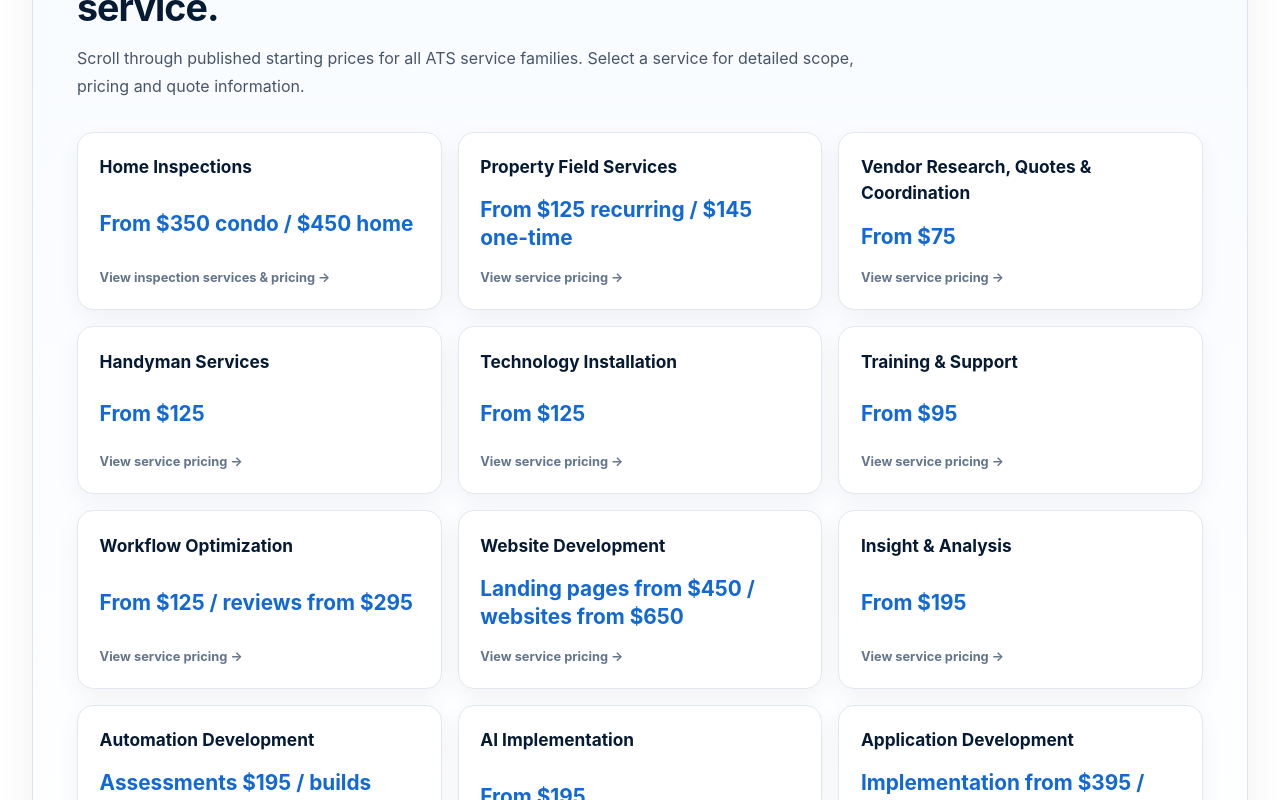
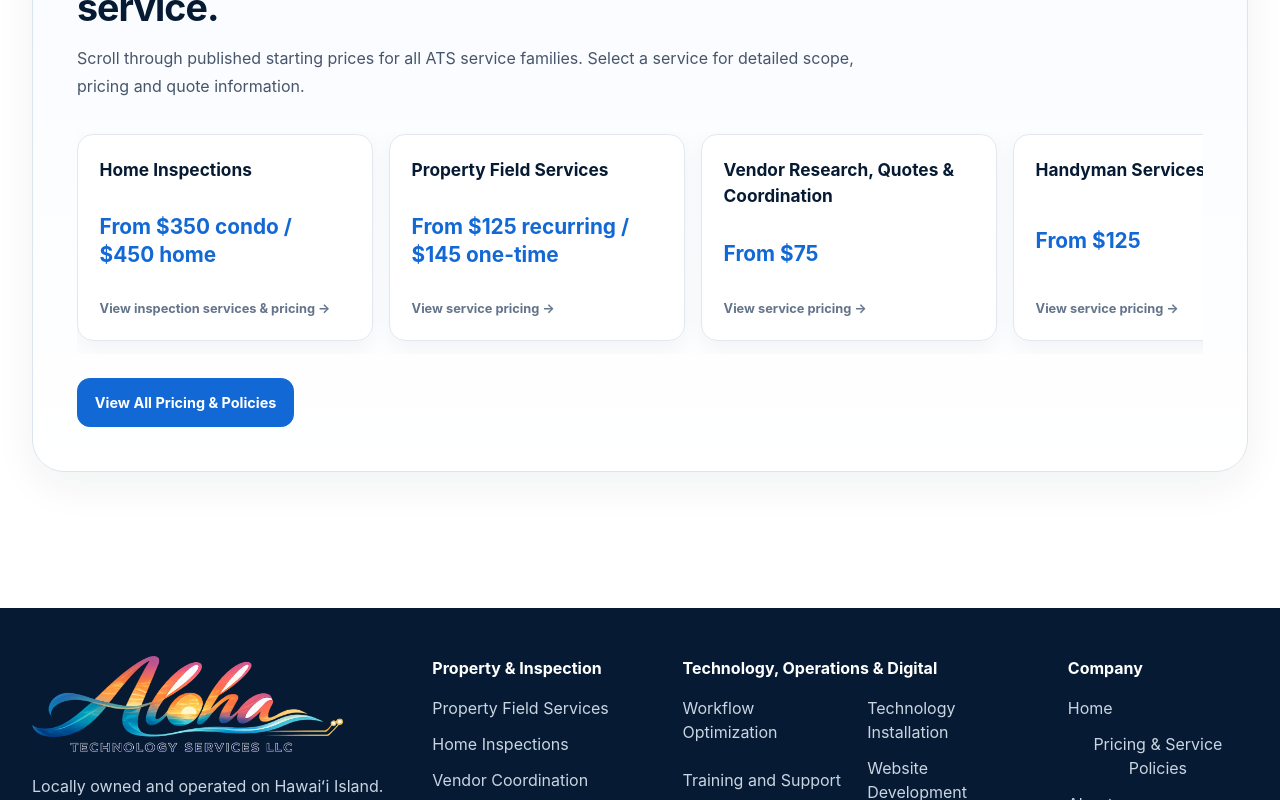
Before and after one commit to AlohaTechnologyServices/Aloha-Technology-Services, a React (Vite) app: page / in a window 1280 px wide. Shown: the part 5880-6680 px from the top of the page. Built offline with nearby package versions, Linux system fonts and the light colour scheme.

Commit message:
Make homepage pricing catalog horizontally scrollable

```diff
--- a/src/homepage-pricing-adjustments.css
+++ b/src/homepage-pricing-adjustments.css
@@ -1,5 +1,41 @@
-@media (min-width: 1024px) {
-  .ats-home-pricing-grid {
-    grid-template-columns: repeat(3, minmax(0, 1fr)) !important;
+.ats-home-pricing-grid[data-ats-all-pricing="true"] {
+  display: flex !important;
+  grid-template-columns: none !important;
+  gap: 1rem;
+  overflow-x: auto;
+  padding: 0.15rem 0 0.85rem;
+  scroll-snap-type: x proximity;
+  scrollbar-width: thin;
+  overscroll-behavior-x: contain;
+}
+
+.ats-home-pricing-grid[data-ats-all-pricing="true"] .ats-home-price-card {
+  flex: 0 0 min(82vw, 20rem);
+  scroll-snap-align: start;
+}
+
+.ats-home-pricing-grid[data-ats-all-pricing="true"]::-webkit-scrollbar {
+  height: 0.65rem;
+}
+
+.ats-home-pricing-grid[data-ats-all-pricing="true"]::-webkit-scrollbar-track {
+  background: #eef4f8;
+  border-radius: 999px;
+}
+
+.ats-home-pricing-grid[data-ats-all-pricing="true"]::-webkit-scrollbar-thumb {
+  background: #9db5c8;
+  border-radius: 999px;
+}
+
+@media (min-width: 768px) {
+  .ats-home-pricing-grid[data-ats-all-pricing="true"] .ats-home-price-card {
+    flex-basis: 19rem;
   }
 }
+
+@media (min-width: 1280px) {
+  .ats-home-pricing-grid[data-ats-all-pricing="true"] .ats-home-price-card {
+    flex-basis: 18.5rem;
+  }
+}
```
